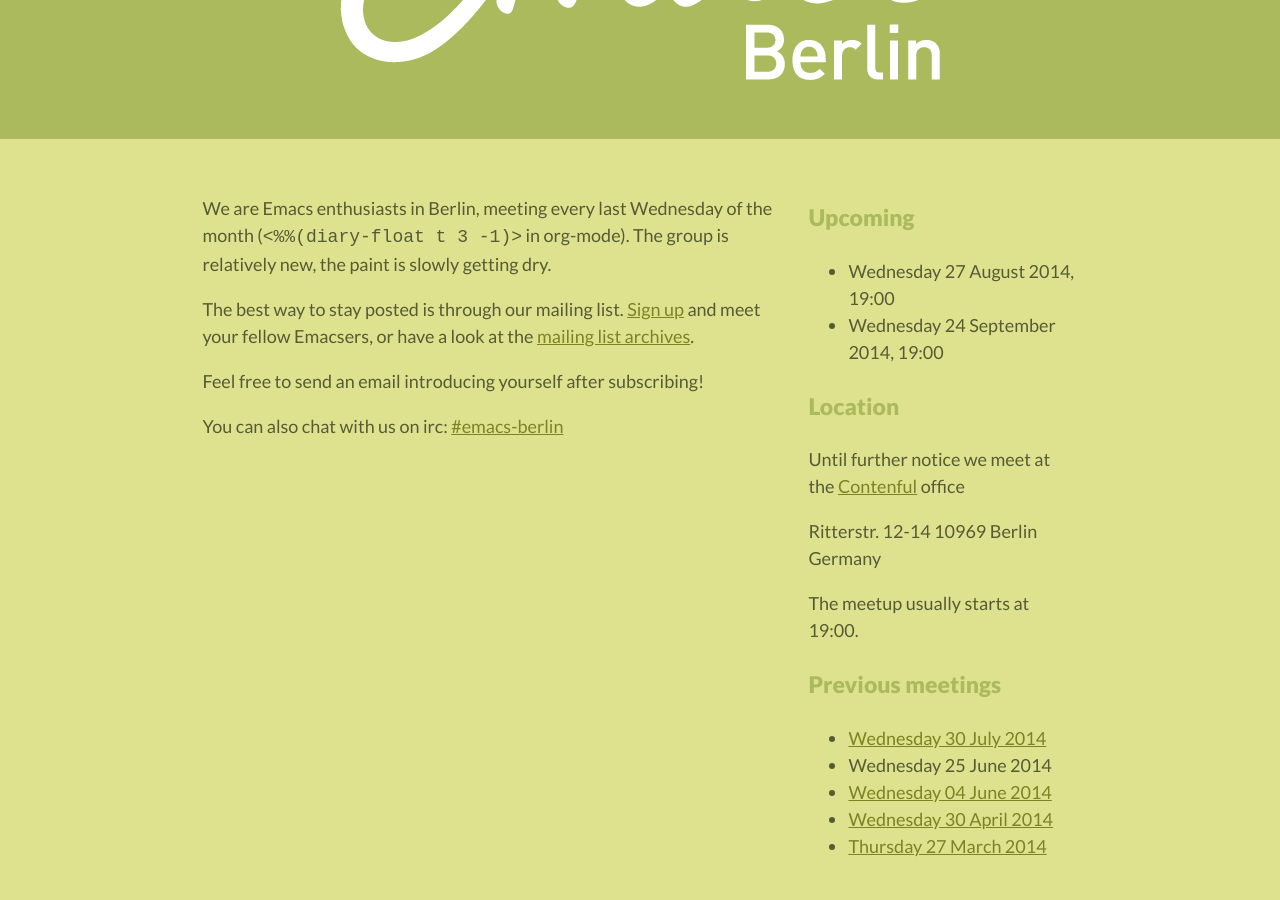
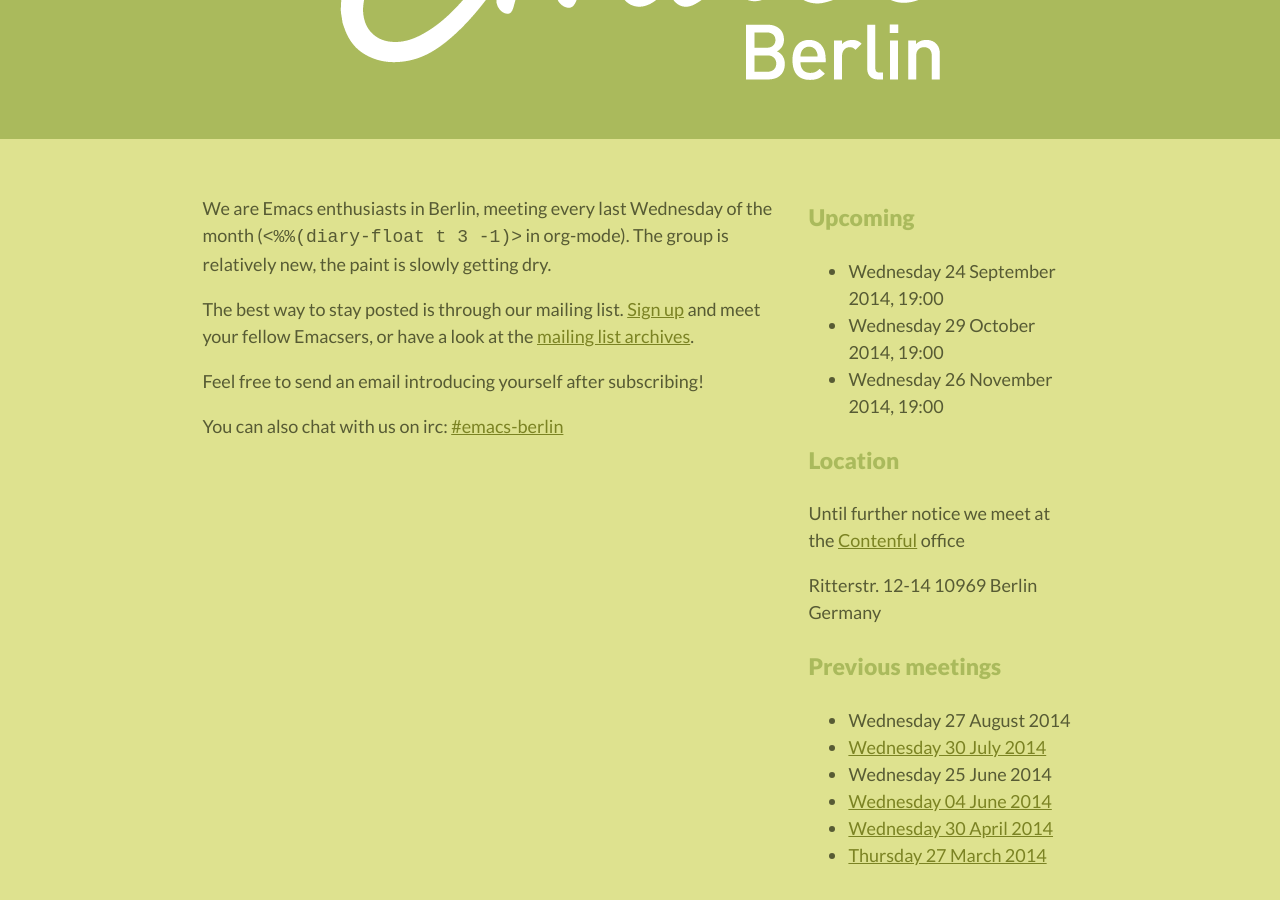
Before and after one commit to emacs-berlin/emacs-berlin.org, a Jekyll site: the page built from index.md, in a window 1280 px wide and 900 px high, scrolled down 270 px. Built offline with Jekyll 4.4.1, drawn with Linux system fonts in a browser that asks for light colours.

Commit message:
Update dates

```diff
--- a/index.md
+++ b/index.md
@@ -27,8 +27,9 @@ You can also chat with us on irc:
 
 ### Upcoming
 
-* Wednesday 27 August 2014, 19:00
 * Wednesday 24 September 2014, 19:00
+* Wednesday 29 October 2014, 19:00
+* Wednesday 26 November 2014, 19:00
 
 ### Location
 
@@ -38,11 +39,9 @@ Ritterstr. 12-14
 10969 Berlin
 Germany
 
-
-The meetup usually starts at 19:00.
-
 ### Previous meetings
 
+* Wednesday 27 August 2014
 * [Wednesday 30 July 2014](20140730-notes.html)
 * Wednesday 25 June 2014
 * [Wednesday 04 June 2014](https://mailb.org/pipermail/emacs-berlin/2014/000008.html)
```
